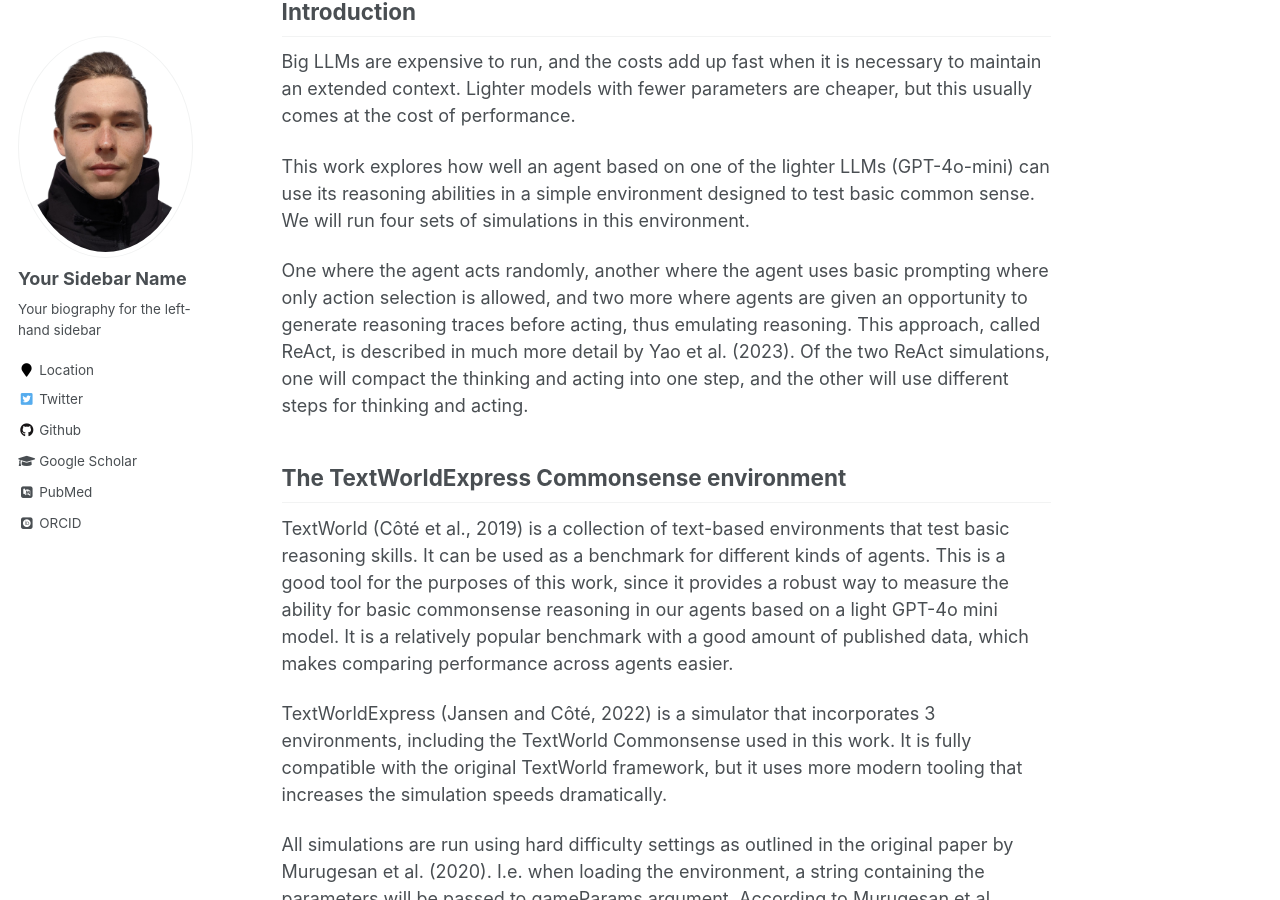
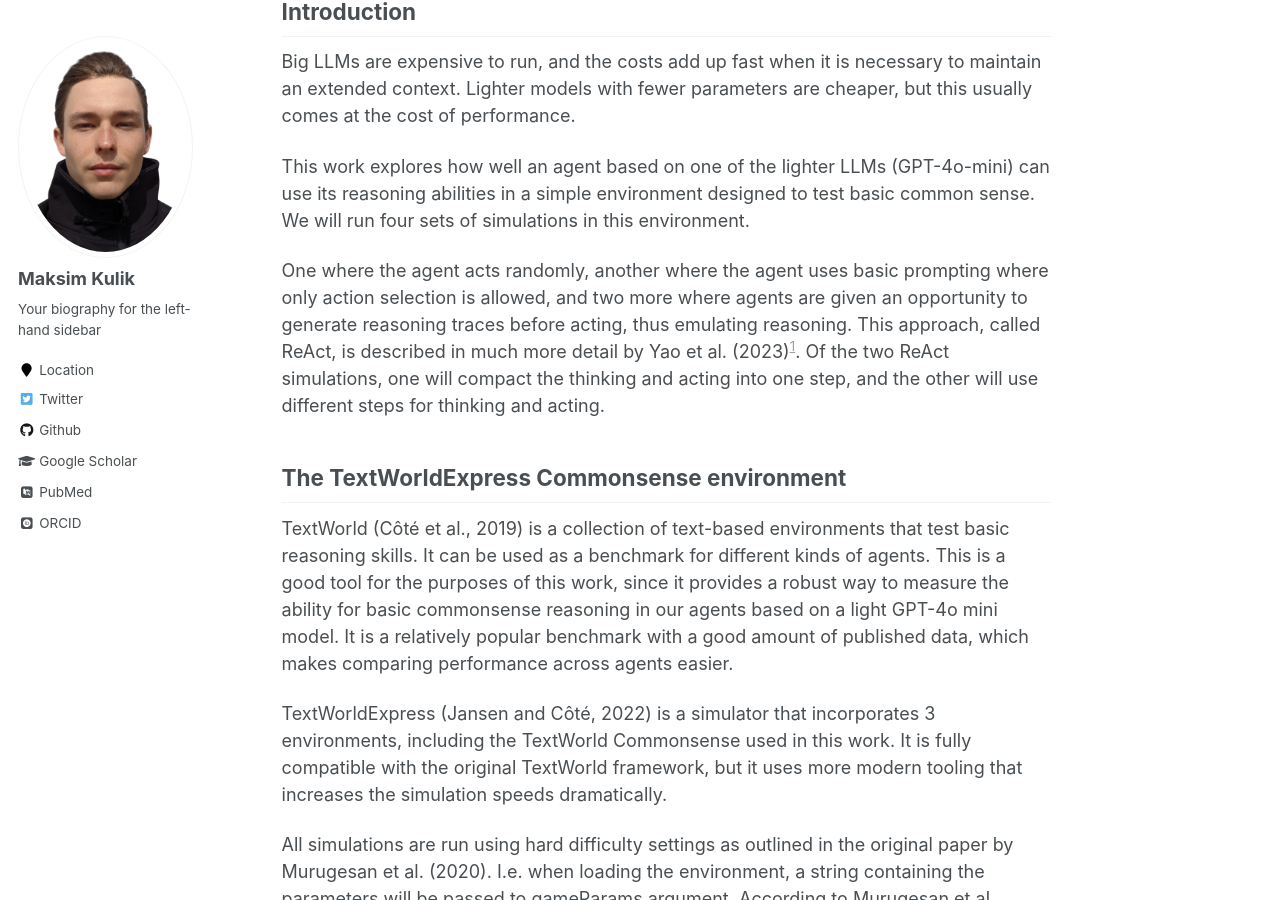
Before and after one commit to h-akston/h-akston.github.io, a Jekyll site: the page built from _portfolio/portfolio-2.md, in a window 1280 px wide and 900 px high, scrolled down 474 px. Built offline with Jekyll 4.4.1, drawn with Linux system fonts in a browser that asks for light colours; some web fonts are replaced.

Commit message:
Change sidebar name

```diff
--- a/_config.yml
+++ b/_config.yml
@@ -80,7 +80,7 @@ analytics:
 
 # Site Author
 author:
-  name             : "Your Sidebar Name"
+  name             : "Maksim Kulik"
   avatar           : "profile.png"
   bio              : "Your biography for the left-hand sidebar"
   location         : "Location"
```
Also changed, not shown: _portfolio/portfolio-2.md (+1 -1 lines).
